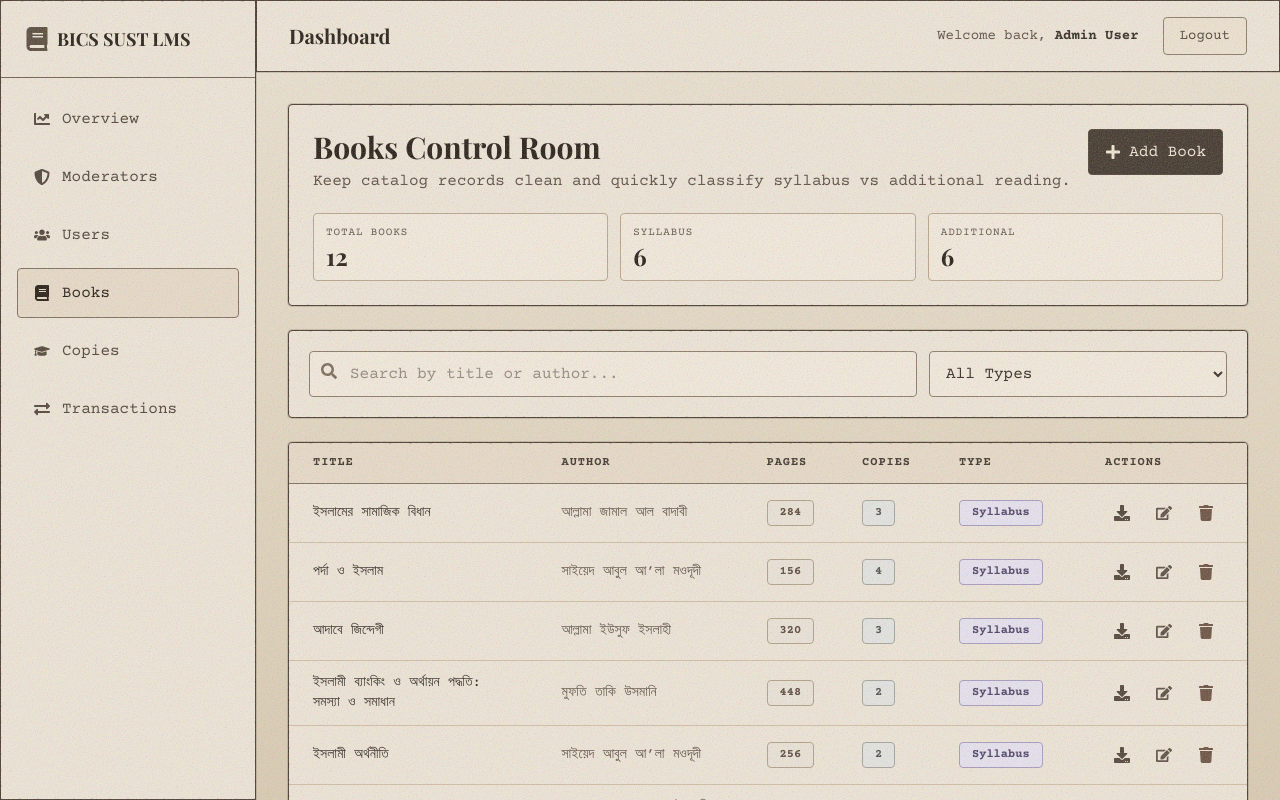
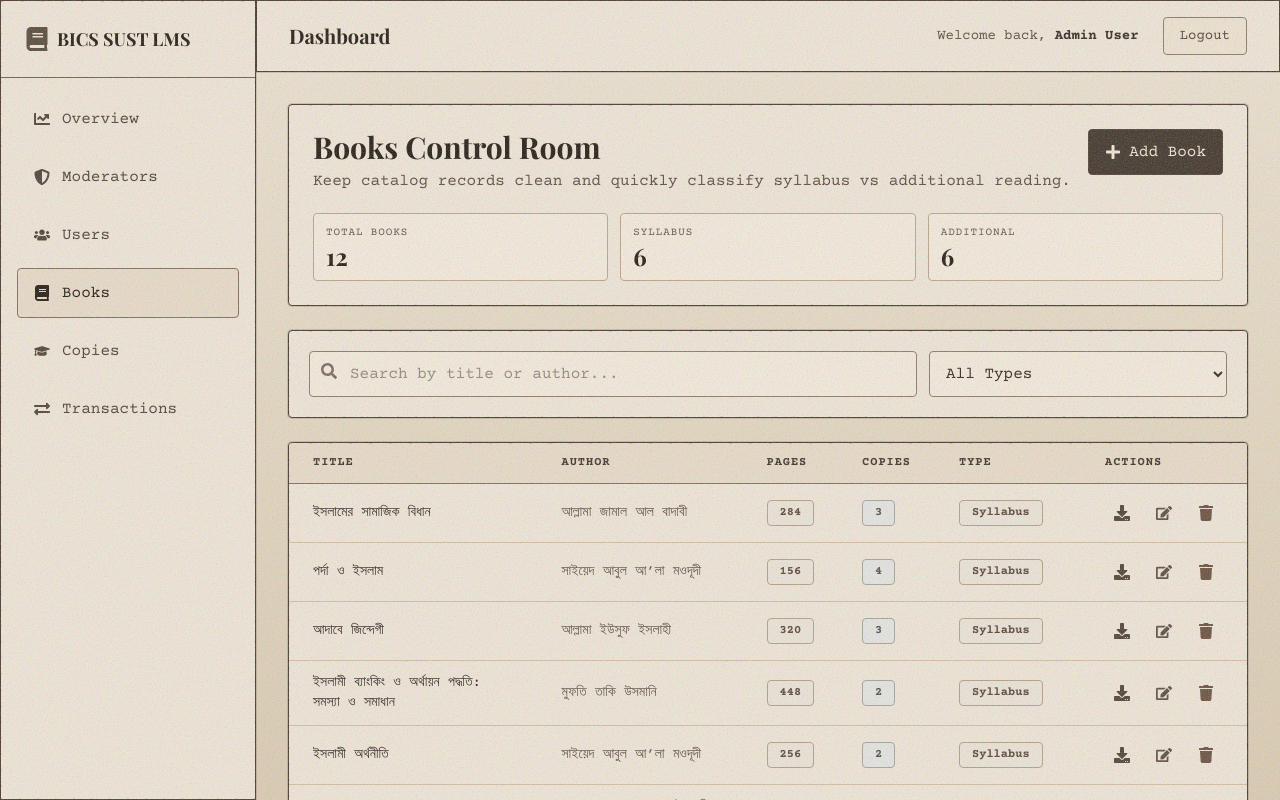
Before and after one commit to ahnayef/bics-sust-lms, a Next.js app: page /dashboard/books in a window 1280 px wide. Built offline with nearby package versions, Linux system fonts and the light colour scheme.

Commit message:
Update badges

```diff
--- a/app/dashboard/books/page.tsx
+++ b/app/dashboard/books/page.tsx
@@ -379,7 +379,7 @@ export default function BookManagement() {
                     <StatusBadge tone="muted">{book.copiesCount}</StatusBadge>
                   </td>
                   <td className="px-4 sm:px-6 py-3">
-                    <StatusBadge tone={book.isSyllabus ? "accent" : "info"}>
+                    <StatusBadge tone="neutral">
                       {book.isSyllabus ? "Syllabus" : "Additional"}
                     </StatusBadge>
                   </td>
--- a/app/dashboard/users/page.tsx
+++ b/app/dashboard/users/page.tsx
@@ -477,9 +477,9 @@ export default function UsersManagement() {
                       {user.email}
                     </td>
                     <td className="px-4 sm:px-6 py-3">
-                      <StatusBadge tone={getRankTone(user.rank)}>
+                      <span className="inline-block px-3 py-1 text-xs font-semibold rounded-sm border border-[#b9a58b] bg-[#f6ecdd] text-[#4f4134] ink-text">
                         {user.rank}
-                      </StatusBadge>
+                      </span>
                     </td>
                     <td className="px-4 sm:px-6 py-3 min-w-56">
                       <div className="space-y-1.5">
```
